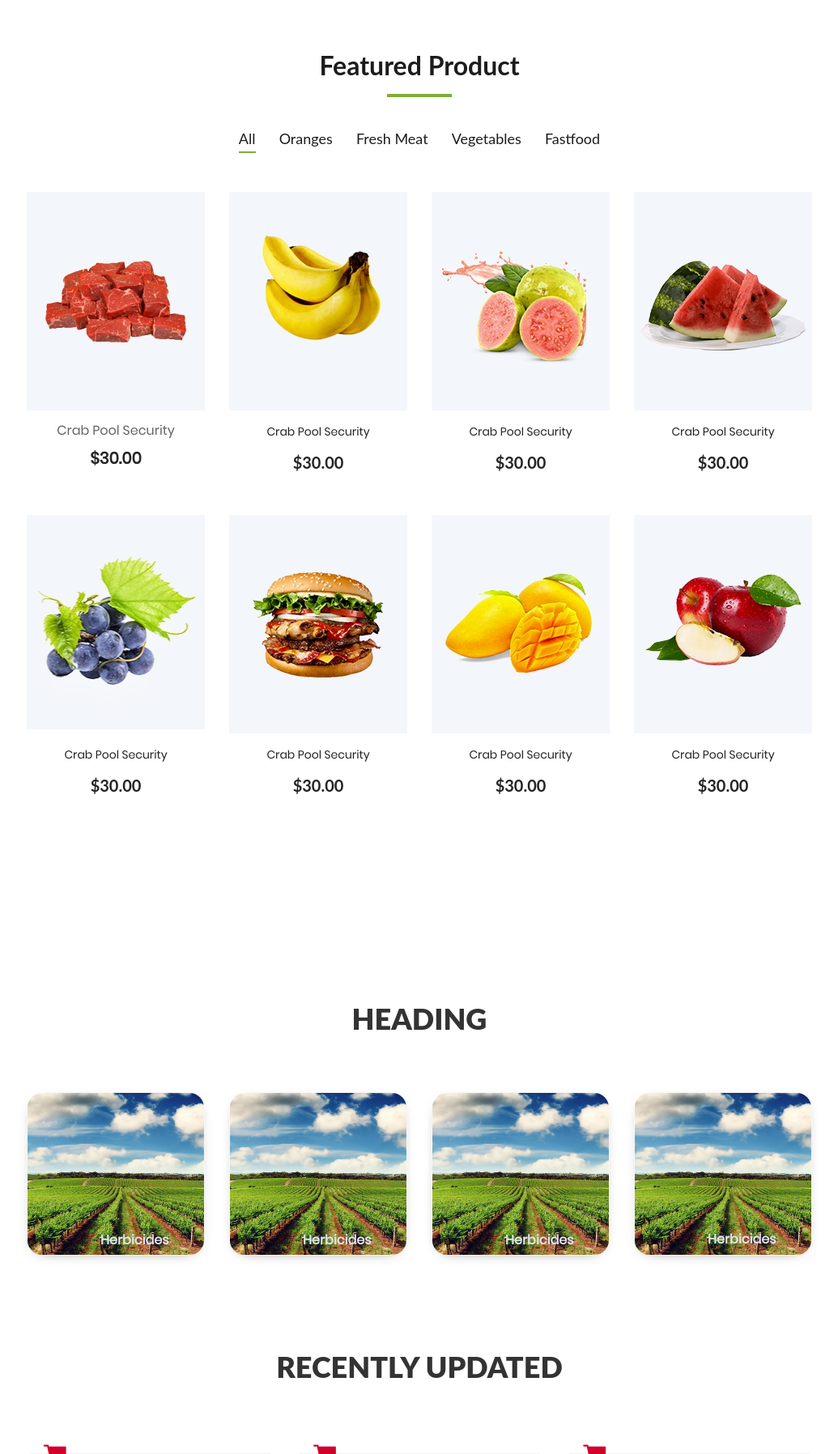
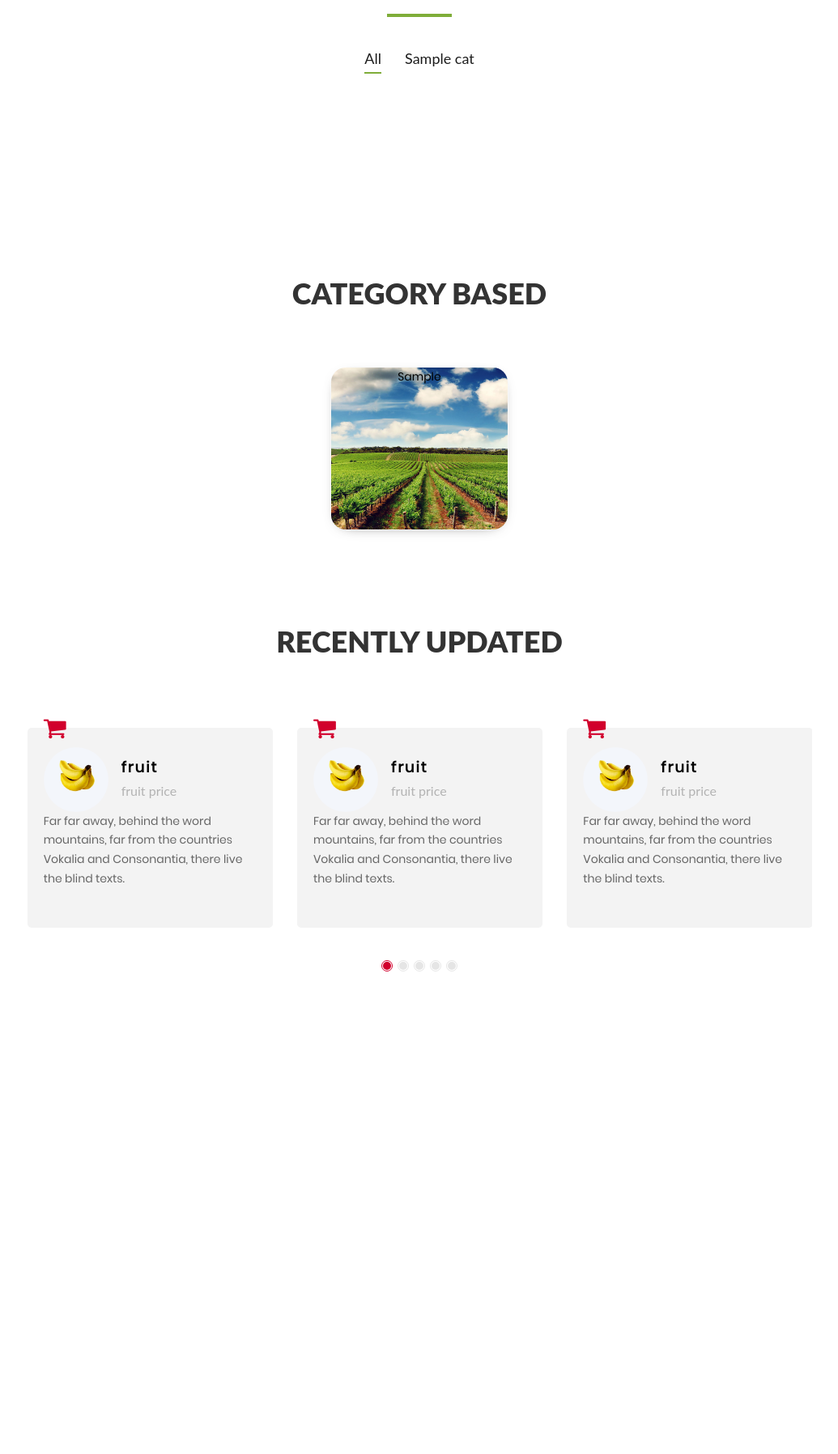
Before and after one commit to abhaydhiman/farm_app, a Flask app: template templates/shop_now.html in a window 1280 px wide. Shown: the part 691-2487 px from the top of the page at 81% size, without its empty margins (122-1157 px from the left). After the commit the page ends 1891 px from the top, so only its background shows below. Run offline with Flask 2, Linux system fonts and the light colour scheme; the template is opened without the code that fills it: most values are stand-ins (such as "Sample title", 1, 10 or a date in 2020); some libraries are stand-ins or nearby versions.

Commit message:
added jinja and dynamic data for products and modified navbar and cards and some styling

```diff
--- a/templates/shop_now.html
+++ b/templates/shop_now.html
@@ -6,9 +6,9 @@
         <meta name="viewport" content="width=device-width, initial-scale=1">
 
         <!-- links -->
+        <link rel="stylesheet" href="..\static\css\bootstrap\bootstrap.min.css">
         <link href="https://fonts.googleapis.com/css?family=Nunito+Sans:200,300,400,600,700,800,900&display=swap"
             rel="stylesheet">
-    <script src="//ajax.googleapis.com/ajax/libs/jquery/1.9.1/jquery.min.js"></script>
         <link rel="stylesheet" href="https://stackpath.bootstrapcdn.com/font-awesome/4.7.0/css/font-awesome.min.css">
         <link rel="stylesheet" href="..\static\css\animate.css">
         <link rel="stylesheet" href="..\static\css\owl.theme.default.min.css">
@@ -16,9 +16,10 @@
         <link rel="stylesheet" href="..\static\css\owl.carousel.min.css">
         <link rel="stylesheet" href="..\static\css\flaticon.css">
         <link rel="stylesheet" href="..\static\css\style.css">
-
+        <script src="//ajax.googleapis.com/ajax/libs/jquery/1.9.1/jquery.min.js"></script>
         <!-- <link rel="stylesheet" href="https://unpkg.com/swiper/swiper-bundle.min.css"> -->
     </head>
+
 
 <script type=text/javascript>
 	$(document).ready(function() {
@@ -39,84 +40,102 @@
 
 <body>
 
-    <div class="container">
-        <!-- navbar started -->
-        <nav class="navbar navbar-expand-lg navbar-dark ftco_navbar bg-dark ftco-navbar-light shop" id="ftco-navbar">
-            <div class="container navbar">
-                <a class="navbar-brand" href="#">The<span>F</span>armer</a>
-                <button class="navbar-toggler" type="button" data-toggle="collapse" data-target="#ftco-nav"
-                    aria-controls="ftco-nav" aria-expanded="false" aria-label="Toggle navigation">
-                    <span class="oi oi-menu"></span> Menu
+    <header>
+        <!-- Fixed navbar -->
+        <nav class="navbar navbar-expand-md navbar-dark" style="background-color: #e3f2fd;">
+            <a class="navbar-brand" href="#">Kissan Tech</a>
+            <button class="navbar-toggler" type="button" data-toggle="collapse" data-target="#navbarCollapse"
+                aria-controls="navbarCollapse" aria-expanded="false" aria-label="Toggle navigation">
+                <span class="navbar-toggler-icon"></span>
             </button>
-                <div class="collapse navbar-collapse" id="ftco-nav">
-                    <ul class="navbar-nav ml-auto">
-                        <li class="nav-item active"><a href="{{url_for('user_home_3')}}" class="nav-link">Home</a></li>
-                        <li class="nav-item"><a href="{{url_for('weather')}}" class="nav-link">weather</a></li>
-                        <li class="nav-item"><a href="#" class="nav-link">Work</a></li>
-                        <li class="nav-item"><a href="#" class="nav-link">Blog</a></li>
+            <div class="collapse navbar-collapse" id="navbarCollapse">
+                <ul class="navbar-nav mr-auto">
+                    <li class="nav-item">
+                        <a class="nav-link" style="color: black;" href="{{url_for('user_home_3')}}">Home</a>
+                    </li>
+                    <li class="nav-item">
+                        <a class="nav-link" style="color: black;" href="{{url_for('weather')}}">Weather</a>
+                    </li>
+                    <li class="nav-item">
+                        <a class="nav-link" style="color: black;" href="#">Work</a>
+                    </li>
                     {% if b_text == 'Become Seller' %}
-                        <li class="nav-item"><a href="#" id="butto" class="nav-link">{{b_text}}</a></li>
+                    <li class="nav-item active">
+                        <a class="nav-link" style="color: black;" href="#">{{b_text}} <span class="sr-only">(current)</span></a>
+                    </li>
                     {% else %}
-                        <li class="nav-item"><a href="{{url_for('seller')}}" class="nav-link">{{b_text}}</a></li>
+                    <li class="nav-item active">
+                        <a class="nav-link" style="color: black;" href="{{url_for('seller')}}">{{b_text}} <span class="sr-only">(current)</span></a>
+                    </li>
                     {% endif %}
                 </ul>
-                </div>
+                <form class="form-inline mt-2 mt-md-0">
+                    <input class="form-control mr-sm-2" type="text" placeholder="Search.." aria-label="Search">
+                    <button class="btn btn-outline-primary my-2 my-sm-0" type="submit">Search</button>
+                </form>
             </div>
         </nav>
-        <!-- ended navbar -->
-    </div>
+    </header>
 
 
     <!-- ============================================================================================================= -->
 
 
-    <!-- Table added -->
-    <section class="ftco-section-2 ftco-animate my_shop shop">
-        <div class="container">
-            <div class="row">
-                <div class="mytables">
-                    <table class="mytable">
-                        <tr>
-                            <th>Features</th>
-                        </tr>
-                        <tr>
-                            <td>herbicides</td>
-                        </tr>
-                        <tr>
-                            <td>insecticides</td>
-                        </tr>
-                        <tr>
-                            <td>fungicides</td>
-                        </tr>
-                        <tr>
-                            <td>pesticides</td>
-                        </tr>
-                        <tr>
-                            <td>pesticides</td>
-                        </tr>
-                        <tr>
-                            <td>pesticides</td>
-                        </tr>
-                        <tr>
-                            <td>pesticides</td>
-                        </tr>
-                        <tr>
-                            <td style="border-bottom-left-radius: 5px; border-bottom-right-radius: 5px; ">cattle feed</td>
-                        </tr>
-                    </table>
+    <!-- caousel -->
+    <div id="demo" class="carousel slide" data-ride="carousel">
+
+        <!-- Indicators -->
+        <ul class="carousel-indicators">
+            <li data-target="#demo" data-slide-to="0" class="active"></li>
+            <li data-target="#demo" data-slide-to="1"></li>
+            <li data-target="#demo" data-slide-to="2"></li>
+        </ul>
+
+        <!-- The slideshow -->
+        <div class="carousel-inner">
+            <div class="carousel-item active">
+                <img style="width: 100%; height:60vh; background:rgb(195, 243, 237);"  alt="">
+                <div class="carousel-caption">
+                    <img src="../static/images/what.png" style="width: 30vw; height:20vw; position:absolute; right:1px; transform: translate(0, -110%);" alt="">
                 </div>
-                <div class="myimage">
-                    <div class="myinput">
-                        <input type="text" name="search" placeholder="Search..">
-                        <button type="submit" class="btn btn-dark">Search</button>
+                <div class="carousel-caption" style="transform: translate(-30%, -110%);">
+                    <h3 style="font-size:3vw; color: rgb(41, 46, 49);">Latest Seeds</h3>
+                    <p style="font-size:1vw; color: rgb(76, 91, 102);">Finest Seeds, Finest Results</p>
                 </div>
-                    <div class="myimage-2">
-                        <img src="https://adventures365.in/blog/wp-content/uploads/2016/03/Jal-Mahal-Jaipur.jpg" alt="">
+            </div>
+            <div class="carousel-item">
+                <img style="width: 100%; height:60vh; background:rgb(195, 233, 243);" alt="">
+                <div class="carousel-caption">
+                    <img src="../static/images/what2.png"
+                        style="width: 30vw; height:20vw; position:absolute; right:1px; transform: translate(0, -110%);" alt="">
+                </div>
+                <div class="carousel-caption" style="transform: translate(-30%, -110%);">
+                    <h3 style="font-size:3vw; color: rgb(41, 46, 49);">Agriculture Equipments</h3>
+                    <p style="font-size:1vw; color: rgb(76, 91, 102);">Finest Products, Finest Agriculture</p>
+                </div>
+            </div>
+            <div class="carousel-item">
+                <img style="width: 100%; height:60vh; background:rgb(195, 243, 221);" alt="">
+                <div class="carousel-caption">
+                    <img src="../static/images/what3.png"
+                        style="width: 20vw; height:15vw; position:absolute; right:1px; transform: translate(0, -110%);" alt="">
+                </div>
+                <div class="carousel-caption" style="transform: translate(-30%, -110%);">
+                    <h3 style="font-size:3vw; color: rgb(41, 46, 49);">pesticides And fertilizers</h3>
+                    <p style="font-size:1vw; color: rgb(76, 91, 102);">High advantages with old services</p>
                 </div>
             </div>
         </div>
+
+        <!-- Left and right controls -->
+        <a class="carousel-control-prev" href="#demo" data-slide="prev">
+            <span class="carousel-control-prev-icon"></span>
+        </a>
+        <a class="carousel-control-next" href="#demo" data-slide="next">
+            <span class="carousel-control-next-icon"></span>
+        </a>
+
     </div>
-    </section>
 
 
 <!-- =============================================================================================================== -->
@@ -132,133 +151,26 @@
                     <div class="featured__controls">
                         <ul>
                             <li class="active" data-filter="*">All</li>
-                            <li data-filter=".oranges">Oranges</li>
-                            <li data-filter=".fresh-meat">Fresh Meat</li>
-                            <li data-filter=".vegetables">Vegetables</li>
-                            <li data-filter=".fastfood">Fastfood</li>
+                            {% for i in cat %}
+                            <li data-filter=".{{i}}">{{i}}</li>
+                            {% endfor %}
                         </ul>
                     </div>
                 </div>
             </div>
             <div class="row featured__filter">
-                <div class="col-lg-3 col-md-4 col-sm-6 mix oranges fresh-meat">
-                    <a href="#" name="what">
-                        <div class="featured__item">
-
-                                <div class="featured__item__pic set-bg" data-setbg="../static/images/featured/feature-1.jpg">
+                <div class="box-container">
+                    {% for i in range(length) %}
+                    <div class="box mix {{cat[i]}}">
+                        <h2 class="name">{{pname[i]}}</h2>
+                        <h3 class="price">&#8377; {{price[i]}}</h3>
+                        <form class='form' action="{{url_for('buy_product')}}" method="POST" >
+                        <button type="submit" name="product_buy" value="{{pname[i]}}" class="buy"> Buy Now</button>
+                        </form>
+                        <div class="circle"></div>
+                        <img src="{{image[i]}}" class="product" alt="image_1st">
                     </div>
-
-                                <div class="featured__item__text">
-                                    <h6>Crab Pool Security</h6>
-                                    <h5>$30.00</h5>
-                                </div>
-                        </div>
-                    </a>
-                </div>
-                <div class="col-lg-3 col-md-4 col-sm-6 mix vegetables fastfood">
-                    <div class="featured__item">
-                        <div class="featured__item__pic set-bg" data-setbg="../static/images/featured/feature-2.jpg">
-                            <ul class="featured__item__pic__hover">
-                                <li><a href="#"><i class="fa fa-heart"></i></a></li>
-                                <li><a href="#"><i class="fa fa-retweet"></i></a></li>
-                                <li><a href="#"><i class="fa fa-shopping-cart"></i></a></li>
-                            </ul>
-                        </div>
-                        <div class="featured__item__text">
-                            <h6><a href="#">Crab Pool Security</a></h6>
-                            <h5>$30.00</h5>
-                        </div>
-                    </div>
-                </div>
-                <div class="col-lg-3 col-md-4 col-sm-6 mix vegetables fresh-meat">
-                    <div class="featured__item">
-                        <div class="featured__item__pic set-bg" data-setbg="../static/images/featured/feature-3.jpg">
-                            <ul class="featured__item__pic__hover">
-                                <li><a href="#"><i class="fa fa-heart"></i></a></li>
-                                <li><a href="#"><i class="fa fa-retweet"></i></a></li>
-                                <li><a href="#"><i class="fa fa-shopping-cart"></i></a></li>
-                            </ul>
-                        </div>
-                        <div class="featured__item__text">
-                            <h6><a href="#">Crab Pool Security</a></h6>
-                            <h5>$30.00</h5>
-                        </div>
-                    </div>
-                </div>
-                <div class="col-lg-3 col-md-4 col-sm-6 mix fastfood oranges">
-                    <div class="featured__item">
-                        <div class="featured__item__pic set-bg" data-setbg="../static/images/featured/feature-4.jpg">
-                            <ul class="featured__item__pic__hover">
-                                <li><a href="#"><i class="fa fa-heart"></i></a></li>
-                                <li><a href="#"><i class="fa fa-retweet"></i></a></li>
-                                <li><a href="#"><i class="fa fa-shopping-cart"></i></a></li>
-                            </ul>
-                        </div>
-                        <div class="featured__item__text">
-                            <h6><a href="#">Crab Pool Security</a></h6>
-                            <h5>$30.00</h5>
-                        </div>
-                    </div>
-                </div>
-                <div class="col-lg-3 col-md-4 col-sm-6 mix fresh-meat vegetables">
-                    <div class="featured__item">
-                        <div class="featured__item__pic set-bg" data-setbg="../static/images/featured/feature-5.jpg">
-                            <ul class="featured__item__pic__hover">
-                                <li><a href="#"><i class="fa fa-heart"></i></a></li>
-                                <li><a href="#"><i class="fa fa-retweet"></i></a></li>
-                                <li><a href="#"><i class="fa fa-shopping-cart"></i></a></li>
-                            </ul>
-                        </div>
-                        <div class="featured__item__text">
-                            <h6><a href="#">Crab Pool Security</a></h6>
-                            <h5>$30.00</h5>
-                        </div>
-                    </div>
-                </div>
-                <div class="col-lg-3 col-md-4 col-sm-6 mix oranges fastfood">
-                    <div class="featured__item">
-                        <div class="featured__item__pic set-bg" data-setbg="../static/images/featured/feature-6.jpg">
-                            <ul class="featured__item__pic__hover">
-                                <li><a href="#"><i class="fa fa-heart"></i></a></li>
-                                <li><a href="#"><i class="fa fa-retweet"></i></a></li>
-                                <li><a href="#"><i class="fa fa-shopping-cart"></i></a></li>
-                            </ul>
-                        </div>
-                        <div class="featured__item__text">
-                            <h6><a href="#">Crab Pool Security</a></h6>
-                            <h5>$30.00</h5>
-                        </div>
-                    </div>
-                </div>
-                <div class="col-lg-3 col-md-4 col-sm-6 mix fresh-meat vegetables">
-                    <div class="featured__item">
-                        <div class="featured__item__pic set-bg" data-setbg="../static/images/featured/feature-7.jpg">
-                            <ul class="featured__item__pic__hover">
-                                <li><a href="#"><i class="fa fa-heart"></i></a></li>
-                                <li><a href="#"><i class="fa fa-retweet"></i></a></li>
-                                <li><a href="#"><i class="fa fa-shopping-cart"></i></a></li>
-                            </ul>
-                        </div>
-                        <div class="featured__item__text">
-                            <h6><a href="#">Crab Pool Security</a></h6>
-                            <h5>$30.00</h5>
-                        </div>
-                    </div>
-                </div>
-                <div class="col-lg-3 col-md-4 col-sm-6 mix fastfood vegetables">
-                    <div class="featured__item">
-                        <div class="featured__item__pic set-bg" data-setbg="../static/images/featured/feature-8.jpg">
-                            <ul class="featured__item__pic__hover">
-                                <li><a href="#"><i class="fa fa-heart"></i></a></li>
-                                <li><a href="#"><i class="fa fa-retweet"></i></a></li>
-                                <li><a href="#"><i class="fa fa-shopping-cart"></i></a></li>
-                            </ul>
-                        </div>
-                        <div class="featured__item__text">
-                            <h6><a href="#">Crab Pool Security</a></h6>
-                            <h5>$30.00</h5>
-                        </div>
-                    </div>
+                    {% endfor %}
                 </div>
             </div>
         </div>
@@ -274,43 +186,25 @@
         <div class="container">
             <div class="row justify-content-center mb-5">
                 <div class="col-md-8 text-center heading-section ftco-animate">
-                    <h2 class="mb-3">Heading</h2>
+                    <h2 class="mb-3">Category Based</h2>
                 </div>
             </div>
             <div class="row d-flex justify-content-center">
+                {% for i in unique_cat %}
                 <div class="col-md-3 ftco-animate">
                     <div class="blog-entry-2">
-                        <a href="blog-single.html" class="block-20-3"
+                        <a href="" class="block-20-3"
                             style="background-image: url(../static/images/weather2.jpg);">
-                            <div class="thistext">Herbicides</div>
+                            <div class="thistext"></div>
+                        <form action="{{url_for('product_grid')}}" method="POST">
+                        <button name="product_cat" value="{{i}}" style="text-align:center; width:100%; height:100%;">
+                            {{i}}
+                        </button>
+                        </form>
                     </a>
-
                     </div>
                 </div>
-                <div class="col-md-3 ftco-animate">
-                    <div class="blog-entry-2">
-                        <a href="blog-single.html" class="block-20-3" style="background-image: url(../static/images/weather2.jpg);">
-                            <div class="thistext">Herbicides</div>
-                        </a>
-
-                    </div>
-                </div>
-                <div class="col-md-3 ftco-animate">
-                    <div class="blog-entry-2">
-                        <a href="blog-single.html" class="block-20-3" style="background-image: url(../static/images/weather2.jpg);">
-                            <div class="thistext">Herbicides</div>
-                        </a>
-
-                    </div>
-                </div>
-                <div class="col-md-3 ftco-animate">
-                    <div class="blog-entry-2">
-                        <a href="blog-single.html" class="block-20-3" style="background-image: url(../static/images/weather2.jpg);">
-                            <div class="thistext">Herbicides</div>
-                        </a>
-
-                    </div>
-                </div>
+                {% endfor %}
             </div>
         </div>
     </div>
@@ -434,6 +328,7 @@
 
 
     <!-- Scripts -->
+    <script src="..\static\js\bootstrap.min.js"></script>
     <script src="..\static\js\aos.js"></script>
     <script src="..\static\js\jquery.min.js"></script>
     <script src="..\static\js\jquery-migrate-3.0.1.min.js"></script>
@@ -450,6 +345,14 @@
     <script src="..\static\js\google-map.js"></script>
     <script src="..\static\js\mixitup.min.js"></script>
     <script src="..\static\js\main.js"></script>
+    <script src="..\static\js\vanilla-tilt.min.js"></script>
+
+    <script>
+        VanillaTilt.init(document.querySelectorAll(".box"), {
+            max: 25,
+            speed: 400
+        });
+    </script>
 
     <!-- <script src="https://unpkg.com/swiper/swiper-bundle.min.js"></script> -->
 </body>
```
Lines whose indentation alone changed are shown as unchanged.
